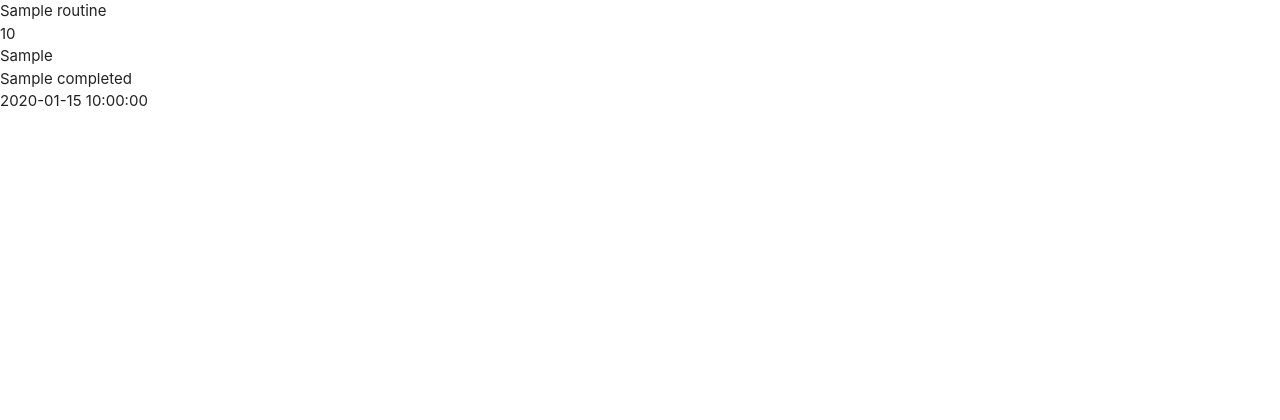
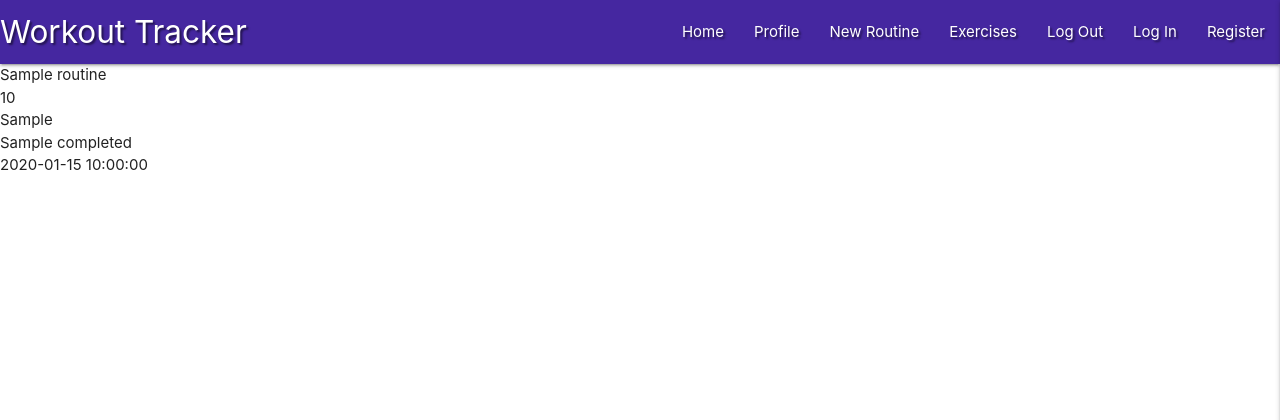
Before and after one commit to Code-Institute-Submissions/M-E-C-20-workout-tracker_AugResub, a Flask app: page / in a window 1280 px wide. Shown: the top 420 px of the page. Run offline with Flask 2, Linux system fonts and the light colour scheme; a database or web service that is not in the repository returns one stand-in record (values such as "Sample title"); some libraries are stand-ins or nearby versions.

Commit message:
Add Materialize navbar and sidenav

```diff
--- a/app.py
+++ b/app.py
@@ -18,8 +18,8 @@ mongo = PyMongo(app)
 
 
 @app.route("/")
-@app.route("/routines")
-def routines():
+@app.route("/get_routines")
+def get_routines():
     routines = mongo.db.routines.find()
     return render_template("routines.html", routines=routines)
 
--- a/static/css/style.css
+++ b/static/css/style.css
@@ -0,0 +1,3 @@
+.text-shadow {
+    text-shadow: 2px 2px 2px rgba(0, 0, 0, 0.5);
+}
--- a/static/js/script.js
+++ b/static/js/script.js
@@ -0,0 +1,3 @@
+$(document).ready(function(){
+    $('.sidenav').sidenav({edge: "right"});
+  });
--- a/templates/base.html
+++ b/templates/base.html
@@ -16,6 +16,37 @@
 </head>
 <body>
 
+    <header>
+        <!-- top navbar -->
+        <nav class="nav-extended text-shadow deep-purple darken-3">
+            <div class="nav-wrapper">
+                <a href="{{ url_for('get_routines') }}" class="brand-logo">Workout Tracker</a>
+                <a href="#" data-target="mobile-demo" class="sidenav-trigger right"><i class="fas fa-bars"></i></a>
+                <ul class="right hide-on-med-and-down">
+                    <li><a href="{{ url_for('get_routines') }}">Home</a></li>
+                    <li><a href="#">Profile</a></li>
+                    <li><a href="#">New Routine</a></li>
+                    <li><a href="#">Exercises</a></li>
+                    <li><a href="#">Log Out</a></li>
+                    <li><a href="#">Log In</a></li>
+                    <li><a href="#">Register</a></li>
+                </ul>
+            </div>
+        </nav>
+
+        <!-- mobile sidenav -->
+        <ul class="sidenav" id="mobile-demo">
+            <li><h4 class="center-align light-blue-text text-darken-4">Workout Tracker</h4></li>
+            <li><a href="{{ url_for('get_routines') }}">Home</a></li>
+            <li><a href="#">Profile</a></li>
+            <li><a href="#">New Routine</a></li>
+            <li><a href="#">Exercises</a></li>
+            <li><a href="#">Log Out</a></li>
+            <li><a href="#">Log In</a></li>
+            <li><a href="#">Register</a></li>
+        </ul>
+    </header>
+
     {% block content %}
     {% endblock %}
 
```
